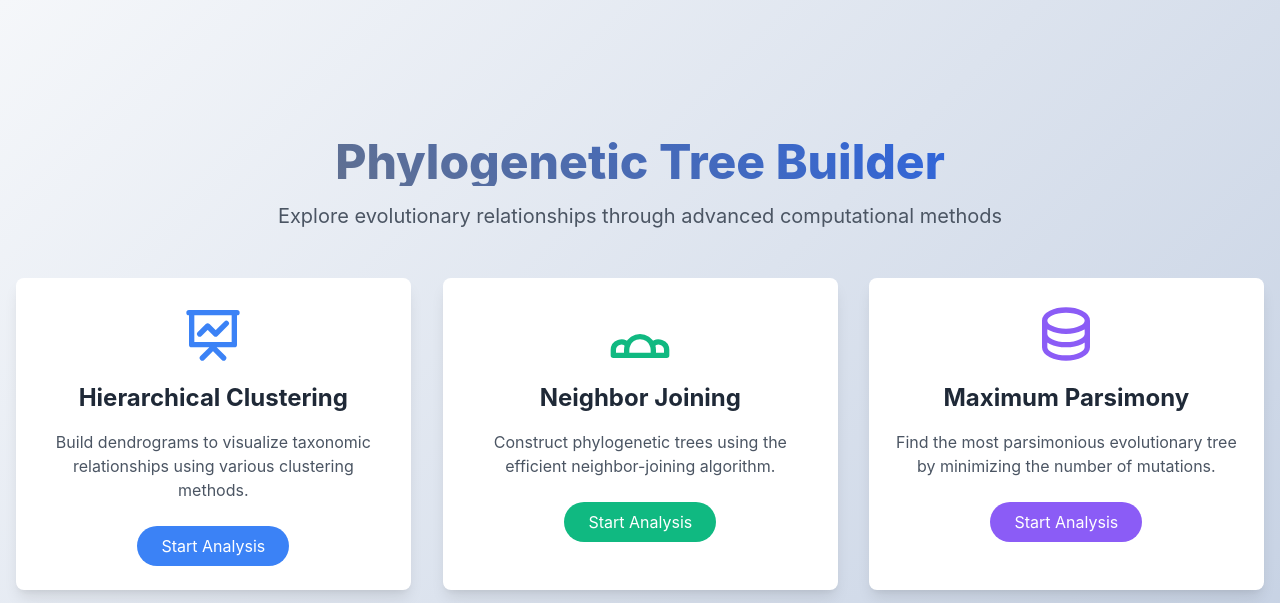
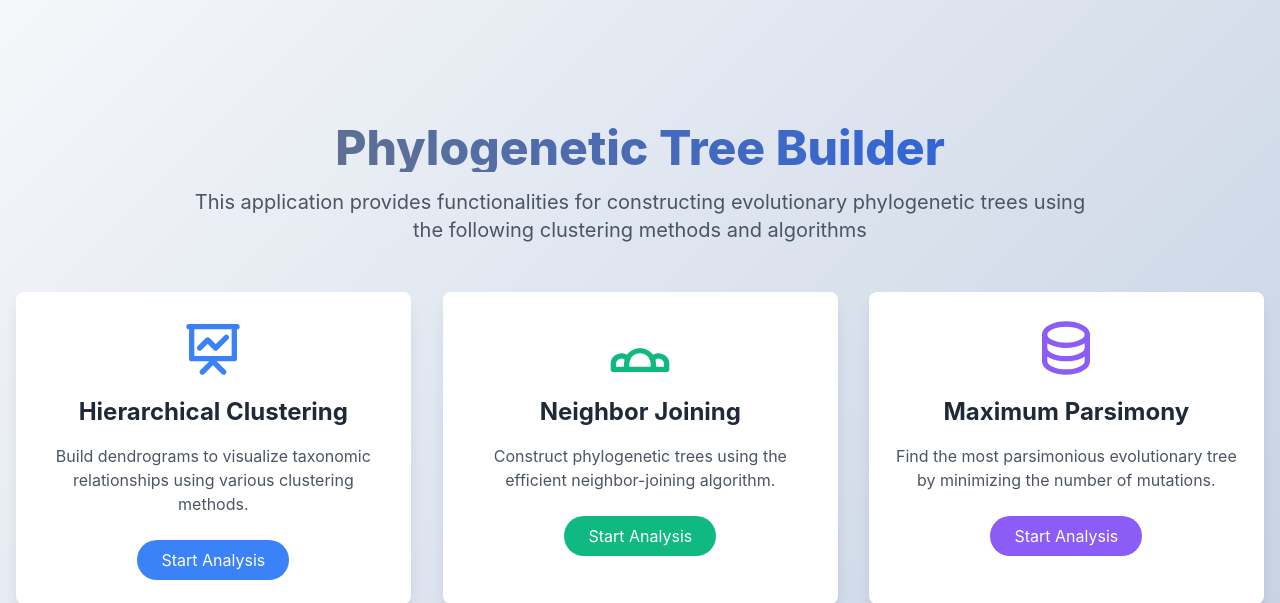
Before and after one commit to kris96tian/Phylogenetic_Tree_Generator, a Flask app: page / in a window 1280 px wide. Shown: the top 603 px of the page. Run offline with Flask 3, Linux system fonts and the light colour scheme.

Commit message:
evol-phylo-trees

```diff
--- a/templates/index.html
+++ b/templates/index.html
@@ -30,7 +30,7 @@
     <div class="container mx-auto px-4 py-16">
         <div class="max-w-4xl mx-auto text-center mb-12">
             <h1 class="text-5xl font-extrabold mb-4 gradient-text">Phylogenetic Tree Builder</h1>
-            <p class="text-xl text-gray-600 mb-8">Explore evolutionary relationships through advanced computational methods</p>
+            <p class="text-xl text-gray-600 mb-8">This application provides functionalities for constructing evolutionary phylogenetic trees using the following clustering methods and algorithms</p>
         </div>
 
         <div class="grid md:grid-cols-3 gap-8">
```
